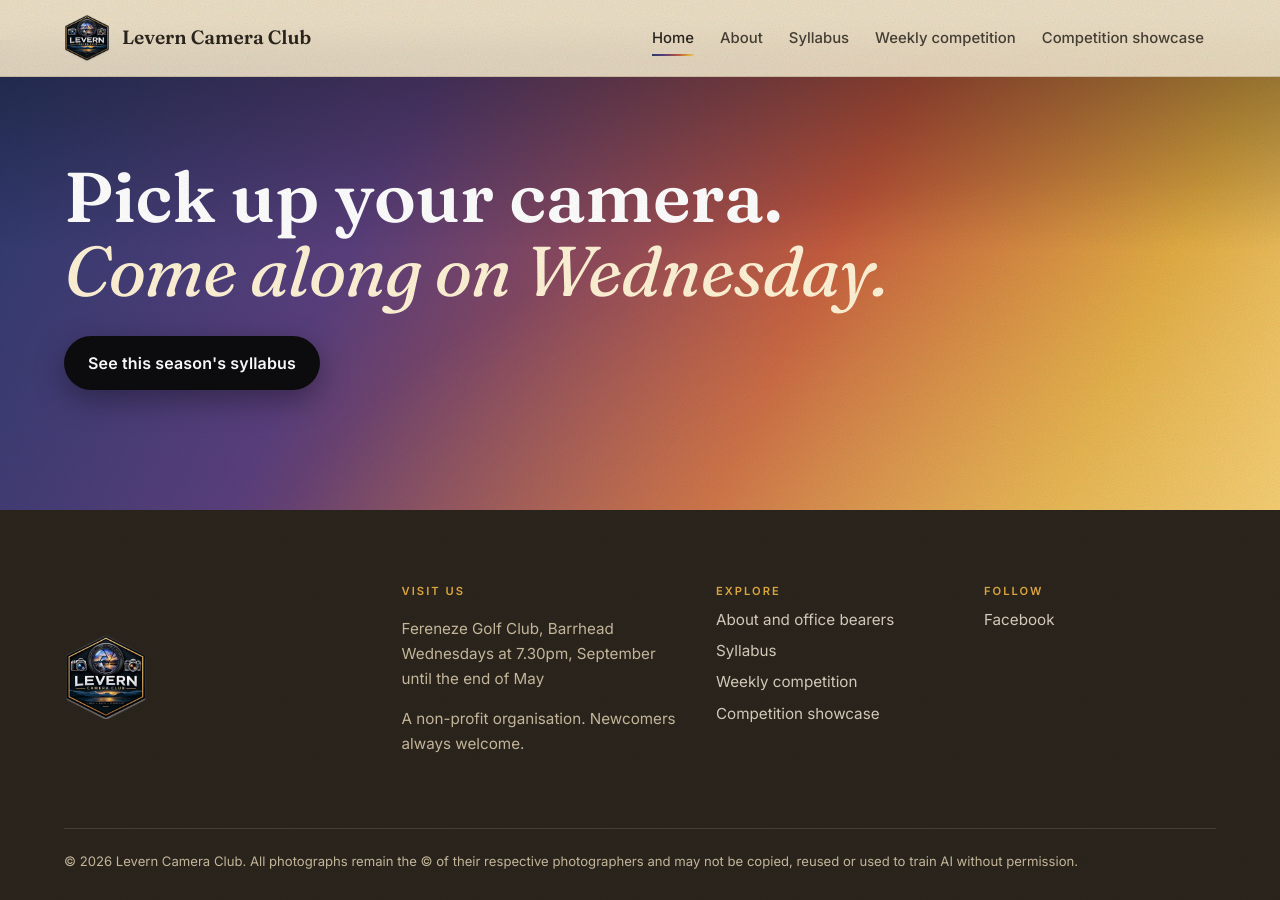
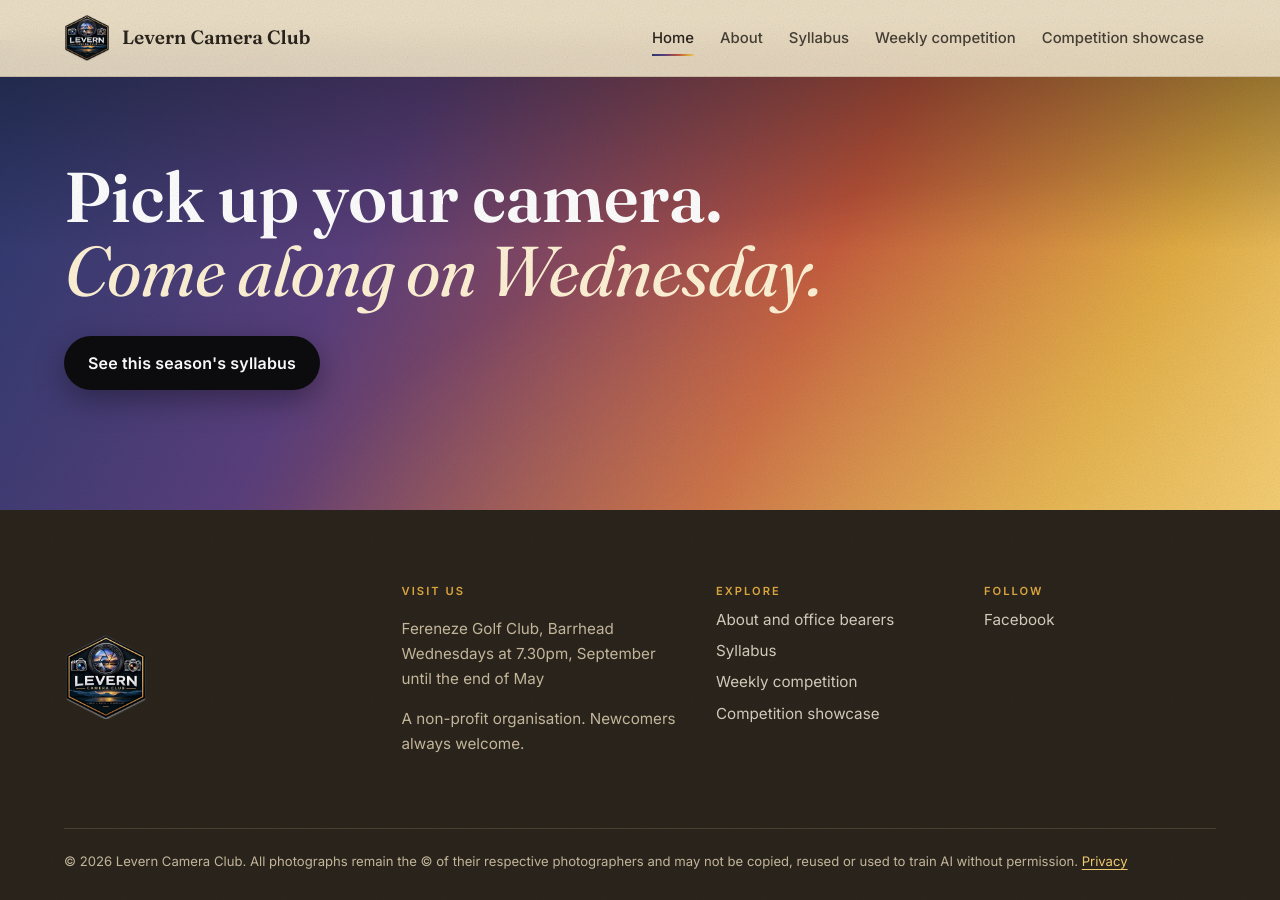
Before and after one commit to grantfitfuel/levern-camera-club, a Jekyll site: the page built from index.html, in a window 1280 px wide and 900 px high, scrolled down 2814 px. Built offline with Jekyll 4.4.1, drawn with Linux system fonts in a browser that asks for light colours.

Commit message:
Serve fonts from the site and add a privacy page
Co-Authored-By: Claude Opus 5.5 <noreply@anthropic.com>
Claude-Session: https://claude.ai/code/session_012PBygZKZRm7fLhazHccoH4

```diff
--- a/_layouts/default.html
+++ b/_layouts/default.html
@@ -8,9 +8,9 @@
   <meta name="robots" content="noai, noimageai">
   <meta name="tdm-reservation" content="1">
   <meta name="copyright" content="Photographs © their respective photographers">
-  <link rel="preconnect" href="https://fonts.googleapis.com">
-  <link rel="preconnect" href="https://fonts.gstatic.com" crossorigin>
-  <link href="https://fonts.googleapis.com/css2?family=Fraunces:ital,opsz,wght@0,9..144,400..700;1,9..144,400..600&family=Inter:wght@400;500;600&display=swap" rel="stylesheet">
+  <link rel="preload" href="{{ '/assets/fonts/inter-latin-wght-normal.woff2' | relative_url }}" as="font" type="font/woff2" crossorigin>
+  <link rel="preload" href="{{ '/assets/fonts/fraunces-latin-opsz-normal.woff2' | relative_url }}" as="font" type="font/woff2" crossorigin>
+  <link rel="stylesheet" href="{{ '/assets/css/fonts.css' | relative_url }}">
   <script>document.documentElement.classList.add("js")</script>
   <meta name="theme-color" content="{% if site.look == "vellum" %}#ece0c6{% else %}#0c0c0f{% endif %}">
   <link rel="stylesheet" href="{{ '/assets/css/style.css' | relative_url }}?v={{ site.time | date: '%s' }}">
@@ -83,7 +83,7 @@
       </div>
     </div>
     <div class="wrap">
-      <p class="copyright">© {{ site.time | date: "%Y" }} Levern Camera Club. All photographs remain the © of their respective photographers and may not be copied, reused or used to train AI without permission.</p>
+      <p class="copyright">© {{ site.time | date: "%Y" }} Levern Camera Club. All photographs remain the © of their respective photographers and may not be copied, reused or used to train AI without permission. <a href="{{ '/privacy/' | relative_url }}">Privacy</a></p>
     </div>
   </footer>
   <script src="{{ '/assets/js/site.js' | relative_url }}?v={{ site.time | date: '%s' }}" defer></script>
--- /dev/null
+++ b/assets/css/fonts.css
@@ -0,0 +1,7 @@
+/* Fonts served from this site (not Google), so visitors' details aren't shared. Fraunces + Inter, SIL Open Font Licence. */
+@font-face { font-family: "Fraunces"; font-style: normal; font-weight: 100 900; font-display: swap; src: url("../fonts/fraunces-latin-opsz-normal.woff2") format("woff2"); unicode-range: U+0000-00FF,U+0131,U+0152-0153,U+02BB-02BC,U+02C6,U+02DA,U+02DC,U+0304,U+0308,U+0329,U+2000-206F,U+20AC,U+2122,U+2191,U+2193,U+2212,U+2215,U+FEFF,U+FFFD; }
+@font-face { font-family: "Fraunces"; font-style: normal; font-weight: 100 900; font-display: swap; src: url("../fonts/fraunces-latin-ext-opsz-normal.woff2") format("woff2"); unicode-range: U+0100-02BA,U+02BD-02C5,U+02C7-02CC,U+02CE-02D7,U+02DD-02FF,U+0304,U+0308,U+0329,U+1D00-1DBF,U+1E00-1E9F,U+1EF2-1EFF,U+2020,U+20A0-20AB,U+20AD-20C0,U+2113,U+2C60-2C7F,U+A720-A7FF; }
+@font-face { font-family: "Fraunces"; font-style: italic; font-weight: 100 900; font-display: swap; src: url("../fonts/fraunces-latin-opsz-italic.woff2") format("woff2"); unicode-range: U+0000-00FF,U+0131,U+0152-0153,U+02BB-02BC,U+02C6,U+02DA,U+02DC,U+0304,U+0308,U+0329,U+2000-206F,U+20AC,U+2122,U+2191,U+2193,U+2212,U+2215,U+FEFF,U+FFFD; }
+@font-face { font-family: "Fraunces"; font-style: italic; font-weight: 100 900; font-display: swap; src: url("../fonts/fraunces-latin-ext-opsz-italic.woff2") format("woff2"); unicode-range: U+0100-02BA,U+02BD-02C5,U+02C7-02CC,U+02CE-02D7,U+02DD-02FF,U+0304,U+0308,U+0329,U+1D00-1DBF,U+1E00-1E9F,U+1EF2-1EFF,U+2020,U+20A0-20AB,U+20AD-20C0,U+2113,U+2C60-2C7F,U+A720-A7FF; }
+@font-face { font-family: "Inter"; font-style: normal; font-weight: 100 900; font-display: swap; src: url("../fonts/inter-latin-wght-normal.woff2") format("woff2"); unicode-range: U+0000-00FF,U+0131,U+0152-0153,U+02BB-02BC,U+02C6,U+02DA,U+02DC,U+0304,U+0308,U+0329,U+2000-206F,U+20AC,U+2122,U+2191,U+2193,U+2212,U+2215,U+FEFF,U+FFFD; }
+@font-face { font-family: "Inter"; font-style: normal; font-weight: 100 900; font-display: swap; src: url("../fonts/inter-latin-ext-wght-normal.woff2") format("woff2"); unicode-range: U+0100-02BA,U+02BD-02C5,U+02C7-02CC,U+02CE-02D7,U+02DD-02FF,U+0304,U+0308,U+0329,U+1D00-1DBF,U+1E00-1E9F,U+1EF2-1EFF,U+2020,U+20A0-20AB,U+20AD-20C0,U+2113,U+2C60-2C7F,U+A720-A7FF; }
```
Also changed, not shown: privacy.html (added, +29 -0 lines), assets/fonts/LICENSE-Fraunces.txt (added), assets/fonts/LICENSE-Inter.txt (added), assets/fonts/fraunces-latin-ext-opsz-italic.woff2 (added), assets/fonts/fraunces-latin-ext-opsz-normal.woff2 (added), assets/fonts/fraunces-latin-opsz-italic.woff2 (added), assets/fonts/fraunces-latin-opsz-normal.woff2 (added), assets/fonts/inter-latin-ext-wght-normal.woff2 (added), assets/fonts/inter-latin-wght-normal.woff2 (added).
